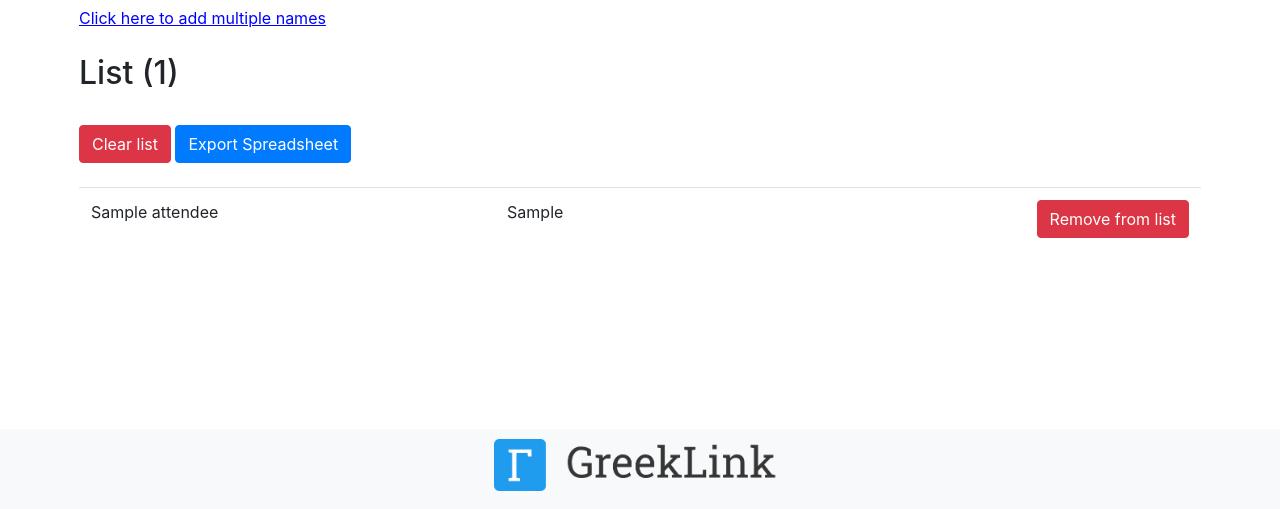
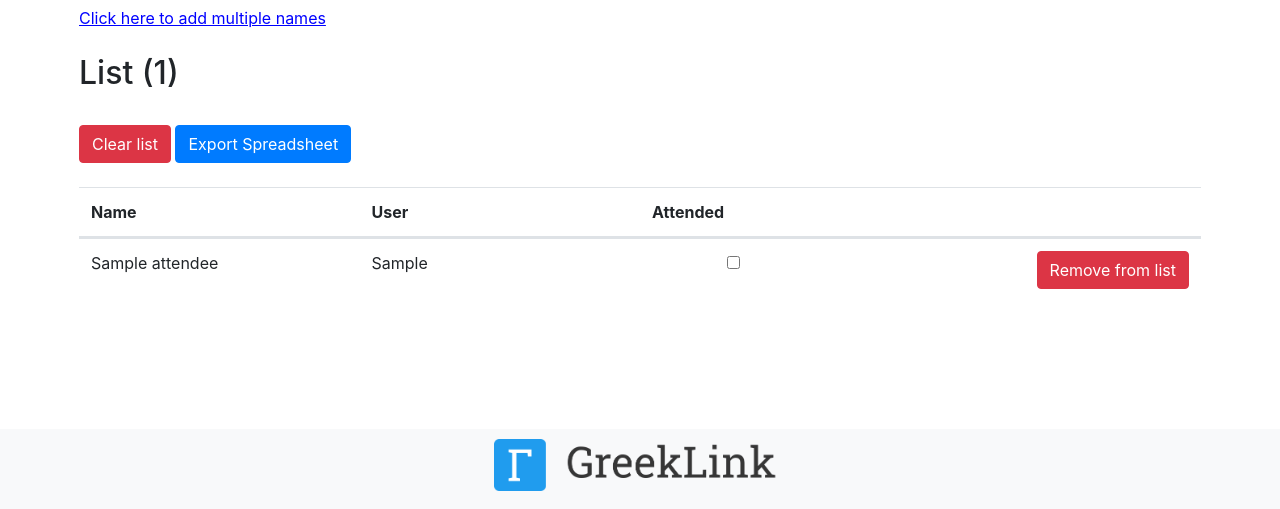
Before and after one commit to csyager/greeklink-core, a Django app: a page that uses core/templates/core/social_event.html in a window 1280 px wide. Shown: the part 291-800 px from the top of the page. Run offline with Django 3.2, Linux system fonts and the light colour scheme; a user stored in the database is signed in; tables that the repository leaves empty hold one stand-in row (values such as "Sample post"); some libraries are stand-ins or nearby versions.

Commit message:
added a column to the social event list where attendees can be 'crossed off' the list

```diff
--- /dev/null
+++ b/core/static/core/js/cross_off_list.js
@@ -0,0 +1,11 @@
+function cross_off_list(id) {
+    var checked = document.getElementById("attendance_checkbox_" + id).checked;
+    var elem = document.getElementById("list_row_" + id);
+    if (checked) {
+        elem.style.textDecoration = "line-through";
+        elem.classList.add("table-danger");
+    } else {
+        elem.style.textDecoration = "none";
+        elem.classList.remove("table-danger");
+    }
+}
--- a/core/templates/core/social_event.html
+++ b/core/templates/core/social_event.html
@@ -1,5 +1,6 @@
 {% extends 'core/base.html' %}
 {% block content %}
+{% load static %}
 <br>
 <script>
     function multipleNames() {
@@ -14,9 +15,6 @@
         }
     }
 </script>
-
-
-
 
 <div class="container" style="margin-left: 5%">
     <h1 style="display: inline">{{ event.name }}</h1>
@@ -41,15 +39,39 @@
     </button>
     <a href="export_xls{{ event.id }}"><button type="button" class="btn btn-primary">Export Spreadsheet</button></a><br><br>
     {% endif %}
+
+    <script src="{% static 'core/js/cross_off_list.js' %}"></script>
+
     <table class="table table-hover">
+        <thead>
+          <tr class="d-flex">
+          {% if user.is_staff %}
+            <th scope="col" class="col-3">Name</th>
+            <th scope="col" class="col-3">User</th>
+            <th scope="col" class="col-3">Attended</th>
+            <th scope="col" class="col-3"></th>
+          {% else %}
+            <th scope="col" class="col-4">Name</th>
+            <th scope="col" class="col-4">User</th>
+            <th scope="col" class="col-4">Attended</th>
+          {% endif %}
+          </tr>
+        </thead>
 
         <tbody>
         {% for attendee in event.list.all %}
 
-            <tr>
-                <td>{{ attendee.name }}</td>
-                <td>{{ attendee.user }}</td>
-                <td style="text-align: right"><a href="/remove_from_list{{ event.id }}/{{ attendee.id }}"><button type="button" class="btn btn-danger">Remove from list</button></a></td>
+            <tr class="d-flex" id="list_row_{{ attendee.id }}">
+                {% if user.is_staff %}
+                <td class="col-3">{{ attendee.name }}</td>
+                <td class="col-3">{{ attendee.user }}</td>
+                <td class="col-2" style="text-align: center"><input type="checkbox" id="attendance_checkbox_{{ attendee.id }}" onclick="cross_off_list({{ attendee.id }})"></td>
+                <td class="col-4" style="text-align: right"><a href="/remove_from_list{{ event.id }}/{{ attendee.id }}"><button type="button" class="btn btn-danger">Remove from list</button></a></td>
+                {% else %}
+                <td class="col-4">{{ attendee.name }}</td>
+                <td class="col-4">{{ attendee.user }}</td>
+                <td class="col-4" style="text-align: center"><input type="checkbox" id="attendance_checkbox_{{ attendee.id }}" onclick="cross_off_list({{ attendee.id }})"></td>
+                {% endif %}
             </tr>
         {% endfor %}
         </tbody>
--- a/core/views.py
+++ b/core/views.py
@@ -27,6 +27,7 @@ from django.utils import timezone
 from itertools import chain
 from django.core.mail import send_mail
 from urllib import parse
+from django.urls import reverse
 
 # Create your views here.
 
```
